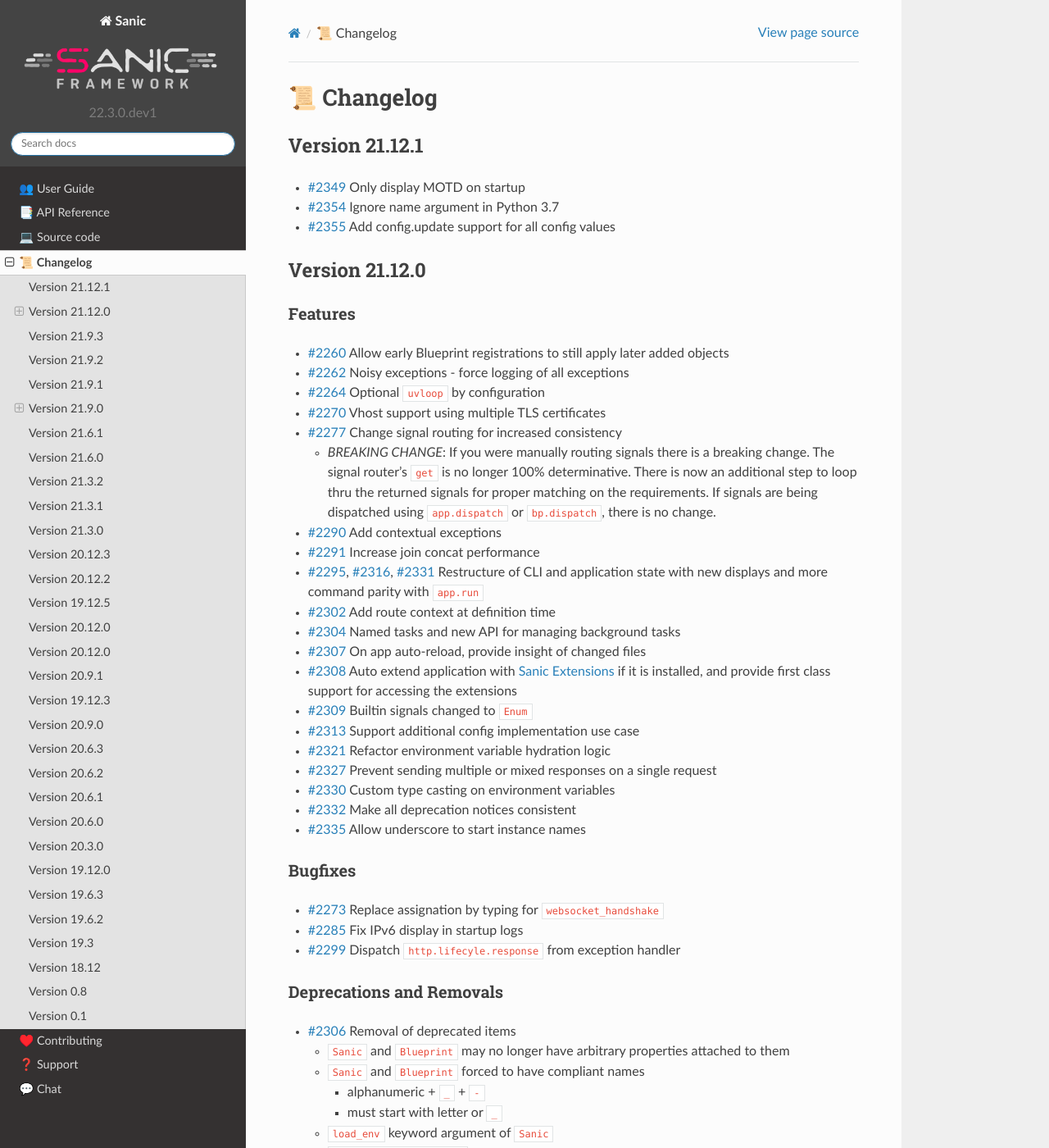
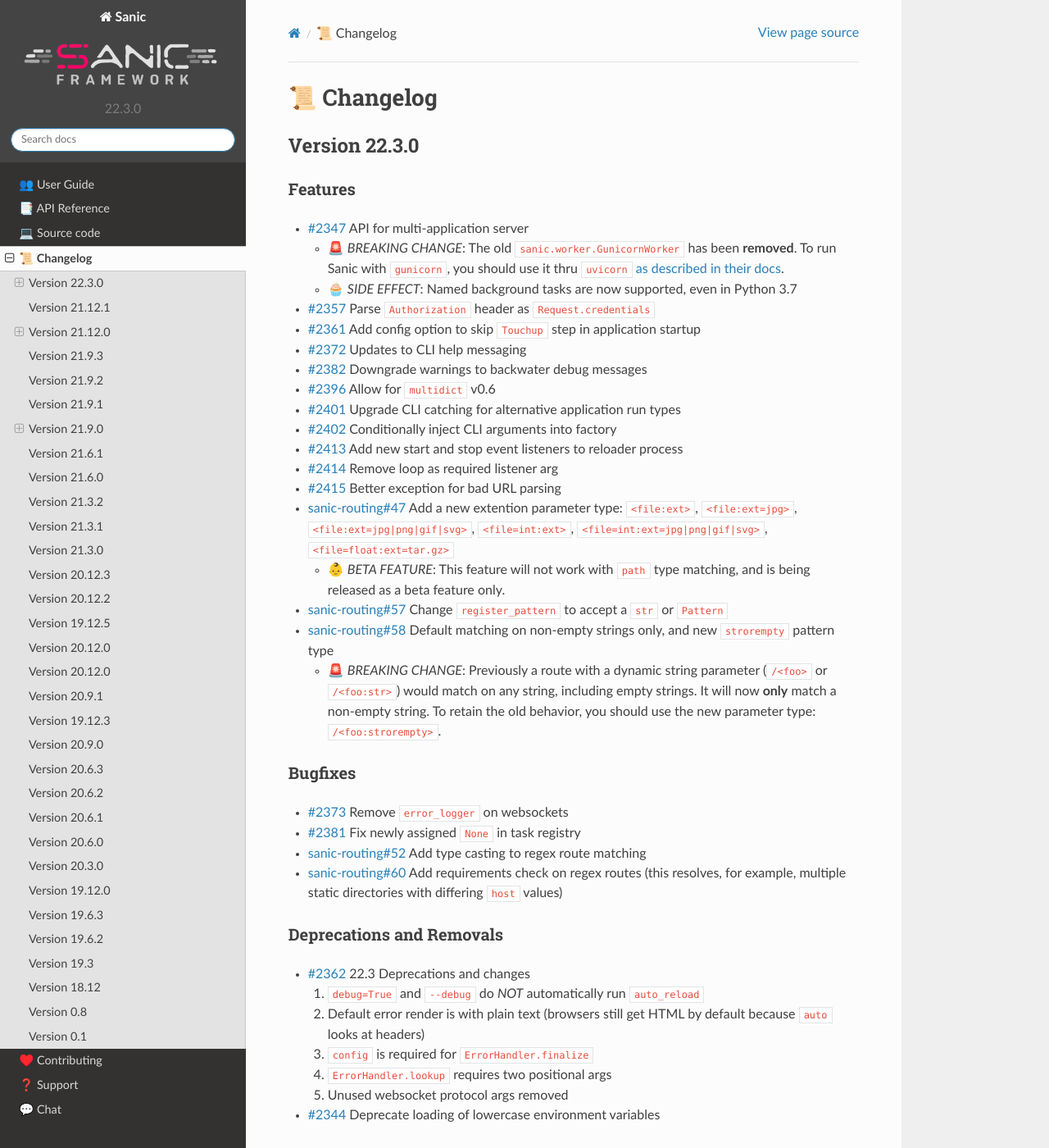
Before and after one commit to MalaBIna/helppier, a Sphinx documentation site: the page built from docs/sanic/changelog.rst, in a window 1280 px wide and 1400 px high. Shown: the whole window at 82% size. Built offline with Sphinx 7.4.7 and the Read the Docs theme 2.0.0, drawn with Linux system fonts in a browser that asks for light colours; some of the changed text lies outside the part shown.

Commit message:
Bump version and 22.3 changelog (#2418)

```diff
--- a/docs/sanic/changelog.rst
+++ b/docs/sanic/changelog.rst
@@ -1,6 +1,7 @@
 📜 Changelog
 ============
 
+.. mdinclude:: ./releases/22/22.3.md
 .. mdinclude:: ./releases/21/21.12.md
 .. mdinclude:: ./releases/21/21.9.md
 .. include:: ../../CHANGELOG.rst
--- /dev/null
+++ b/docs/sanic/releases/22/22.3.md
@@ -0,0 +1,52 @@
+## Version 22.3.0
+
+### Features
+- [#2347](https://github.com/sanic-org/sanic/pull/2347) API for multi-application server
+    - 🚨 *BREAKING CHANGE*: The old `sanic.worker.GunicornWorker` has been **removed**. To run Sanic with `gunicorn`, you should use it thru `uvicorn` [as described in their docs](https://www.uvicorn.org/#running-with-gunicorn).
+    - 🧁 *SIDE EFFECT*: Named background tasks are now supported, even in Python 3.7
+- [#2357](https://github.com/sanic-org/sanic/pull/2357) Parse `Authorization` header as `Request.credentials`
+- [#2361](https://github.com/sanic-org/sanic/pull/2361) Add config option to skip `Touchup` step in application startup
+- [#2372](https://github.com/sanic-org/sanic/pull/2372) Updates to CLI help messaging
+- [#2382](https://github.com/sanic-org/sanic/pull/2382) Downgrade warnings to backwater debug messages
+- [#2396](https://github.com/sanic-org/sanic/pull/2396) Allow for `multidict` v0.6
+- [#2401](https://github.com/sanic-org/sanic/pull/2401) Upgrade CLI catching for alternative application run types
+- [#2402](https://github.com/sanic-org/sanic/pull/2402) Conditionally inject CLI arguments into factory
+- [#2413](https://github.com/sanic-org/sanic/pull/2413) Add new start and stop event listeners to reloader process
+- [#2414](https://github.com/sanic-org/sanic/pull/2414) Remove loop as required listener arg
+- [#2415](https://github.com/sanic-org/sanic/pull/2415) Better exception for bad URL parsing
+- [sanic-routing#47](https://github.com/sanic-org/sanic-routing/pull/47) Add a new extention parameter type: `<file:ext>`, `<file:ext=jpg>`, `<file:ext=jpg|png|gif|svg>`, `<file=int:ext>`, `<file=int:ext=jpg|png|gif|svg>`, `<file=float:ext=tar.gz>`
+    - 👶 *BETA FEATURE*: This feature will not work with `path` type matching, and is being released as a beta feature only.
+- [sanic-routing#57](https://github.com/sanic-org/sanic-routing/pull/57) Change `register_pattern` to accept a `str` or `Pattern`
+- [sanic-routing#58](https://github.com/sanic-org/sanic-routing/pull/58) Default matching on non-empty strings only, and new `strorempty` pattern type
+    - 🚨 *BREAKING CHANGE*: Previously a route with a dynamic string parameter (`/<foo>` or `/<foo:str>`) would match on any string, including empty strings. It will now **only** match a non-empty string. To retain the old behavior, you should use the new parameter type: `/<foo:strorempty>`.
+
+### Bugfixes
+- [#2373](https://github.com/sanic-org/sanic/pull/2373) Remove `error_logger` on websockets
+- [#2381](https://github.com/sanic-org/sanic/pull/2381) Fix newly assigned `None` in task registry
+- [sanic-routing#52](https://github.com/sanic-org/sanic-routing/pull/52) Add type casting to regex route matching
+- [sanic-routing#60](https://github.com/sanic-org/sanic-routing/pull/60) Add requirements check on regex routes (this resolves, for example, multiple static directories with differing `host` values)
+
+### Deprecations and Removals
+- [#2362](https://github.com/sanic-org/sanic/pull/2362) 22.3 Deprecations and changes
+    1. `debug=True` and `--debug` do _NOT_ automatically run `auto_reload`
+    2. Default error render is with plain text (browsers still get HTML by default because `auto` looks at headers)
+    3. `config` is required for `ErrorHandler.finalize`
+    4. `ErrorHandler.lookup` requires two positional args
+    5. Unused websocket protocol args removed
+- [#2344](https://github.com/sanic-org/sanic/pull/2344) Deprecate loading of lowercase environment variables
+
+### Developer infrastructure
+- [#2363](https://github.com/sanic-org/sanic/pull/2363) Revert code coverage back to Codecov
+- [#2405](https://github.com/sanic-org/sanic/pull/2405) Upgrade tests for `sanic-routing` changes
+- [sanic-testing#35](https://github.com/sanic-org/sanic-testing/pull/35) Allow for httpx v0.22
+
+### Improved Documentation
+- [#2350](https://github.com/sanic-org/sanic/pull/2350) Fix link in README for ASGI
+- [#2398](https://github.com/sanic-org/sanic/pull/2398) Document middleware on_request and on_response
+- [#2409](https://github.com/sanic-org/sanic/pull/2409) Add missing documentation for `Request.respond`
+
+### Miscellaneous
+- [#2376](https://github.com/sanic-org/sanic/pull/2376) Fix typing for `ListenerMixin.listener`
+- [#2383](https://github.com/sanic-org/sanic/pull/2383) Clear deprecation warning in `asyncio.wait`
+- [#2387](https://github.com/sanic-org/sanic/pull/2387) Cleanup `__slots__` implementations
+- [#2390](https://github.com/sanic-org/sanic/pull/2390) Clear deprecation warning in `asyncio.get_event_loop`
--- a/sanic/__version__.py
+++ b/sanic/__version__.py
@@ -1 +1 @@
-__version__ = "22.3.0.dev1"
+__version__ = "22.3.0"
```
